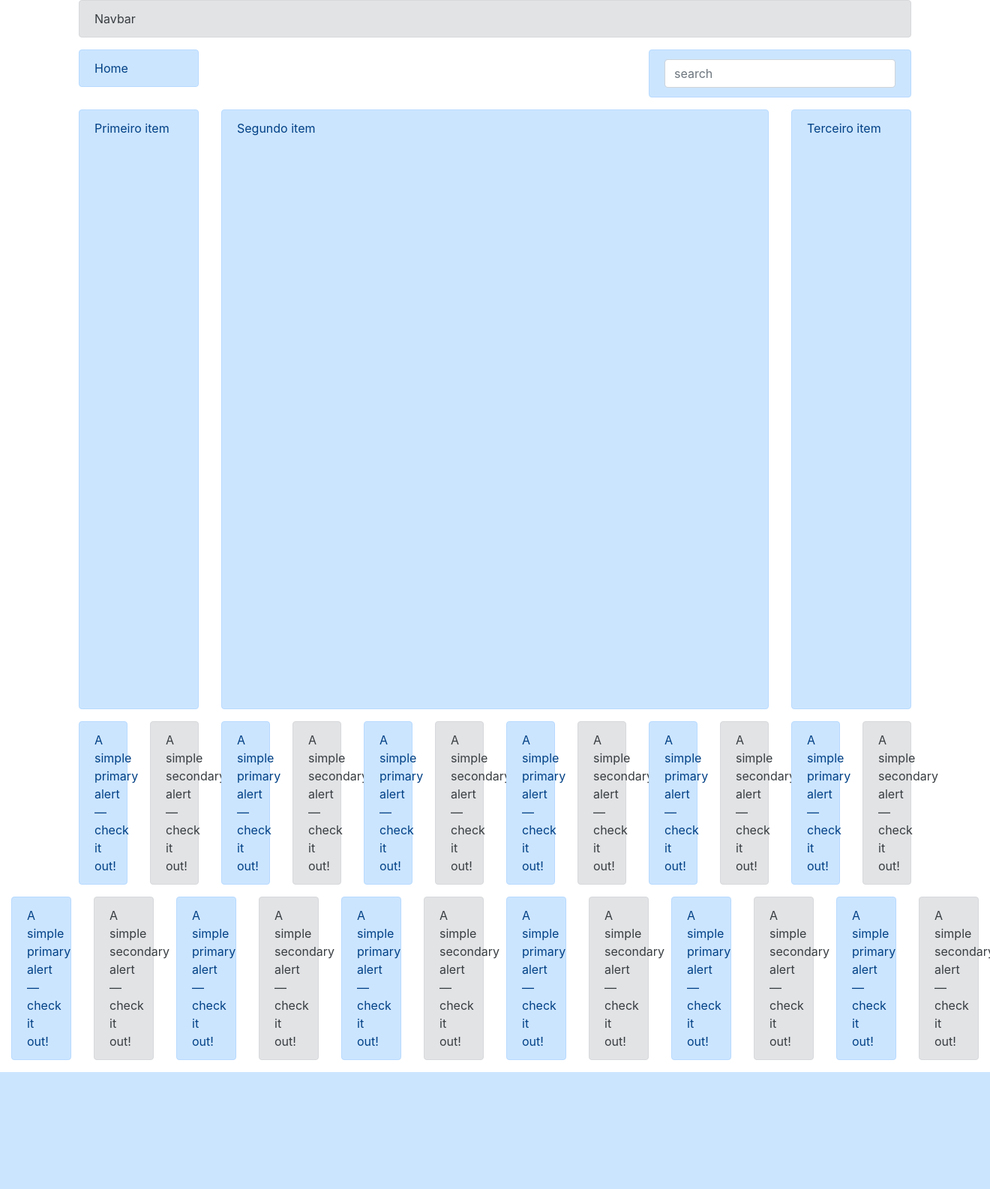
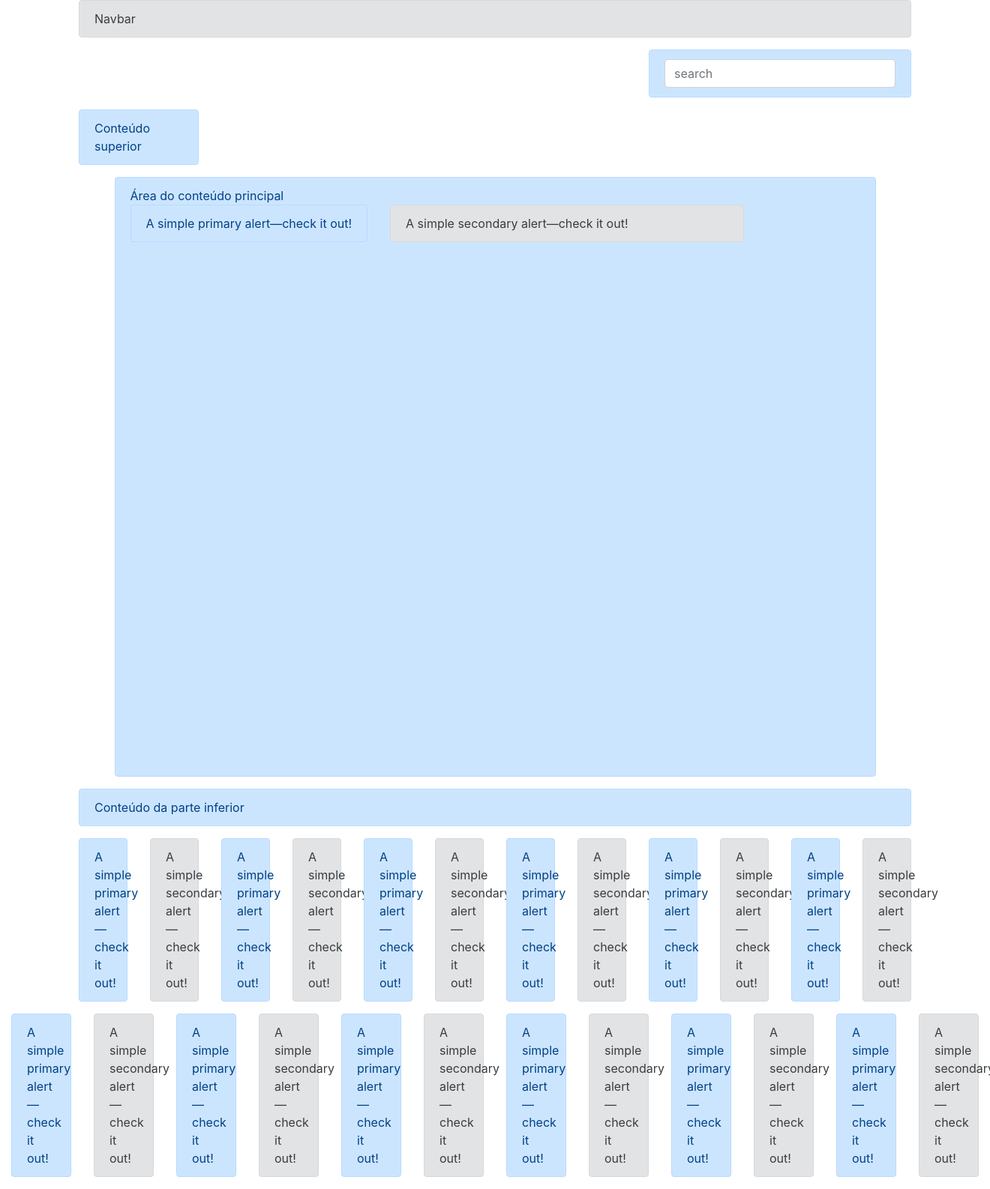
Before and after one commit to SantosBMS/dj_ecommerce, a Django app: page /bootstrap/ in a window 1320 px wide. Shown: the whole page at 75% size. Before the commit the page ends 1430 px from the top, so only its background shows below. Run offline with Django 4.2, Linux system fonts and the light colour scheme; parts of the project's set-up code (start-up, migrations or seed data) failed here and were passed over; some libraries are stand-ins or nearby versions.

Commit message:
testando-> bootstrap/example.html

```diff
--- a/templates/bootstrap/example.html
+++ b/templates/bootstrap/example.html
@@ -11,6 +11,30 @@
         <title>Bootstrap example</title>
     </head>
     <body>
+        <!--
+        <div class='container'>
+            <div class="row">
+                <div class="col-6">
+                    <div class="alert alert-primary" role="alert" style='min-height: 800px;'>
+                        <h5>O Senhor fez em mim maravilhas, Santo é o seu nome.</h5><br/>
+                        <h6>
+                            A minh`alma engrandece o Senhor,<br/>
+                            e exulta meu espírito em Deus, meu Salvador.<br/>
+                            <br/>
+                            Porque olhou para a humildade de sua serva,<br/>
+                            doravante as gerações hão de chamar-me de bendita.
+                        </h6>
+                    </div>
+                </div>
+                <div class="col-6">
+                    <div class="alert alert-secondary" role="alert" style='min-height: 800px;'>
+                        A simple secondary alert—check it out!
+                    </div>
+                </div>
+            </div>
+        </div>
+        -->
+
         <div class='container'>
             <div class="row">
                 <div class="col-12">
@@ -20,31 +44,38 @@
                 </div>
             </div>
             <div class="row">
-                <div class="col-2">
-                    <div class="alert alert-primary" role="alert">
-                        Home
-                    </div>
-                </div>
-                <div class="col-4 ml-auto">
+                <div class="col-12 col-sm-12 col-md-6 col-lg-4 ml-auto">
                     <div class="alert alert-primary" role="alert">
                         <input type="text" class="form-control" placeholder="search">
                     </div>
                 </div>
             </div>
             <div class="row">
-                <div class="col-2 order-1">
-                    <div class="alert alert-primary" role="alert" style='min-height: 800px;'>
-                        Primeiro item
+                <div class="col-12 col-lg-2 order-1">
+                    <div class="alert alert-primary" role="alert"'>
+                        Conteúdo superior
                     </div>
                 </div>
-                <div class="col-8 order-6">
+                <div class="col-11 ml-auto mr-auto order-6">
                     <div class="alert alert-primary" role="alert" style='min-height: 800px;'>
-                        Segundo item
+                        Área do conteúdo principal
+                        <div class="row">
+                            <div class="col-auto">
+                                <div class="alert alert-primary" role="alert">
+                                    A simple primary alert—check it out!
+                                </div>
+                            </div>
+                            <div class="col-6">
+                                <div class="alert alert-secondary" role="alert">
+                                        A simple secondary alert—check it out!
+                                </div>
+                            </div>
+                        </div>
                     </div>
                 </div>
-                <div class="col-2 order-12">
-                    <div class="alert alert-primary" role="alert" style='min-height: 800px;'>
-                        Terceiro item
+                <div class="col-12 order-12">
+                    <div class="alert alert-primary" role="alert"'>
+                         Conteúdo da parte inferior
                     </div>
                 </div>
             </div>
```
